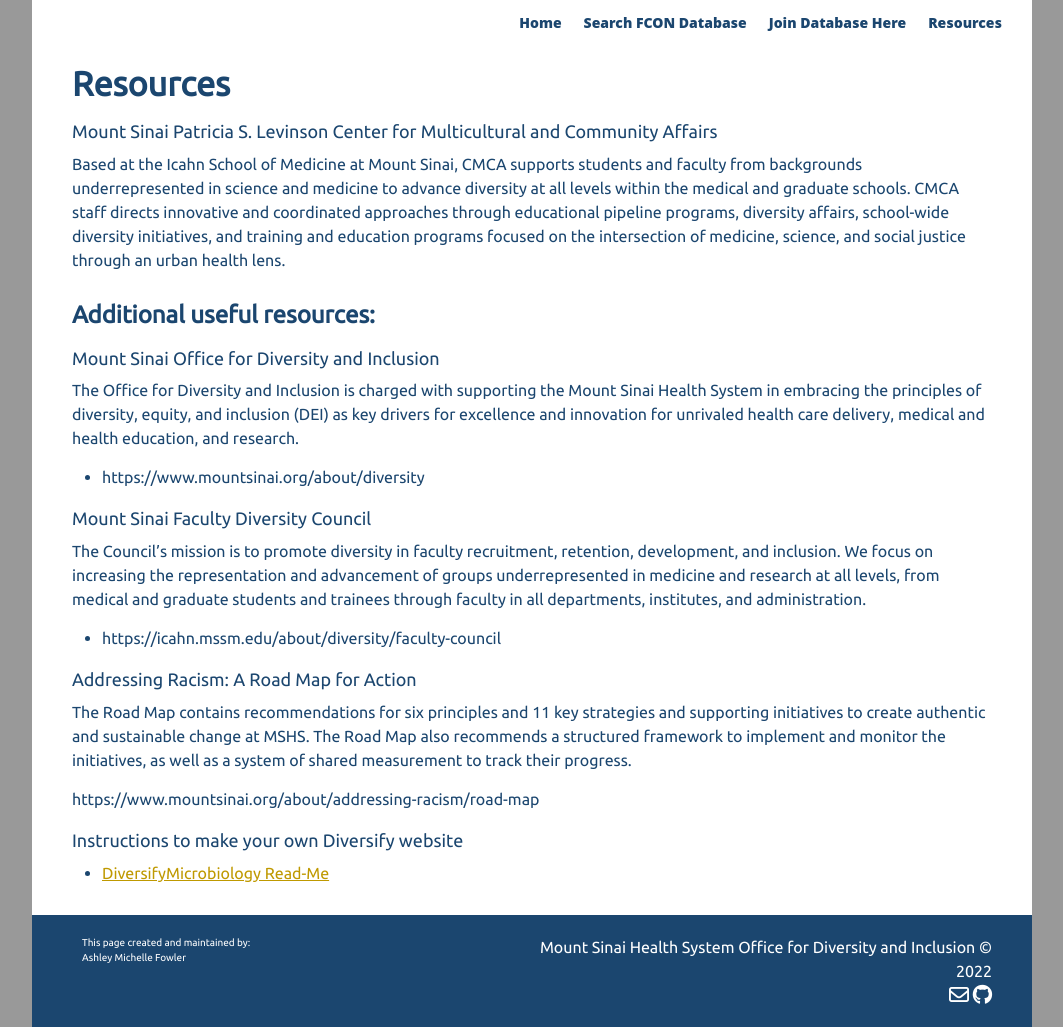
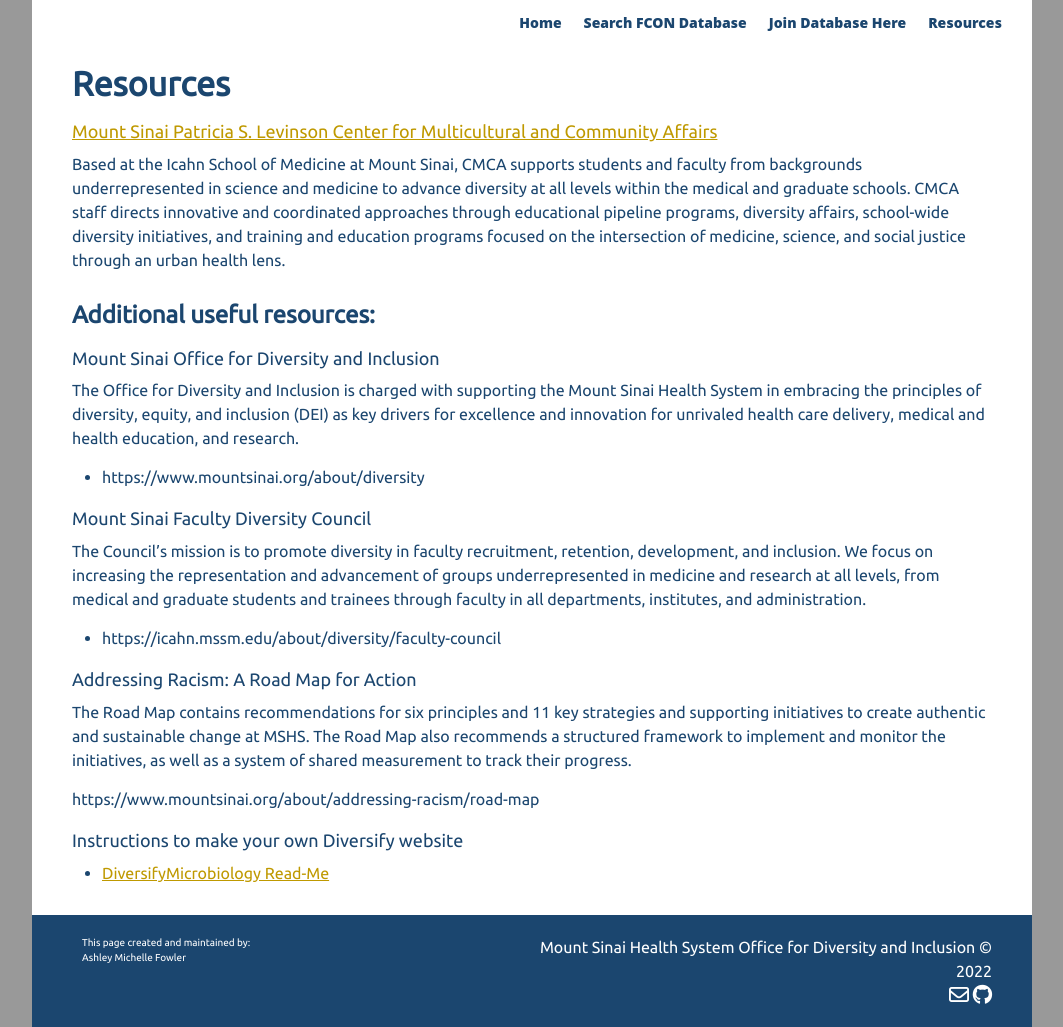
Before and after one commit to MSSMCMCA/FCON.github.io, a Jekyll site: the page built from resources.md, in a window 1280 px wide. Shown: the whole page, without its empty margins (108-1171 px from the left). Built offline with Jekyll 4.4.1, drawn with Linux system fonts in a browser that asks for light colours; nearby versions of some CDN libraries.

```diff
--- a/resources.md
+++ b/resources.md
@@ -4,9 +4,9 @@ category: resources
 title: Resources
 ---
 
-#### Mount Sinai Patricia S. Levinson Center for Multicultural and Community Affairs
+#### <a href="https://icahn.mssm.edu/about/diversity/cmca">Mount Sinai Patricia S. Levinson Center for Multicultural and Community Affairs</a>
 Based at the Icahn School of Medicine at Mount Sinai, CMCA supports students and faculty from backgrounds underrepresented in science and medicine to advance diversity at all levels within the medical and graduate schools. CMCA staff directs innovative and coordinated approaches through educational pipeline programs, diversity affairs, school-wide diversity initiatives, and training and education programs focused on the intersection of medicine, science, and social justice through an urban health lens.
-<a href="https://icahn.mssm.edu/about/diversity/cmca"></a>
+
 
 ### Additional useful resources:
 
```
